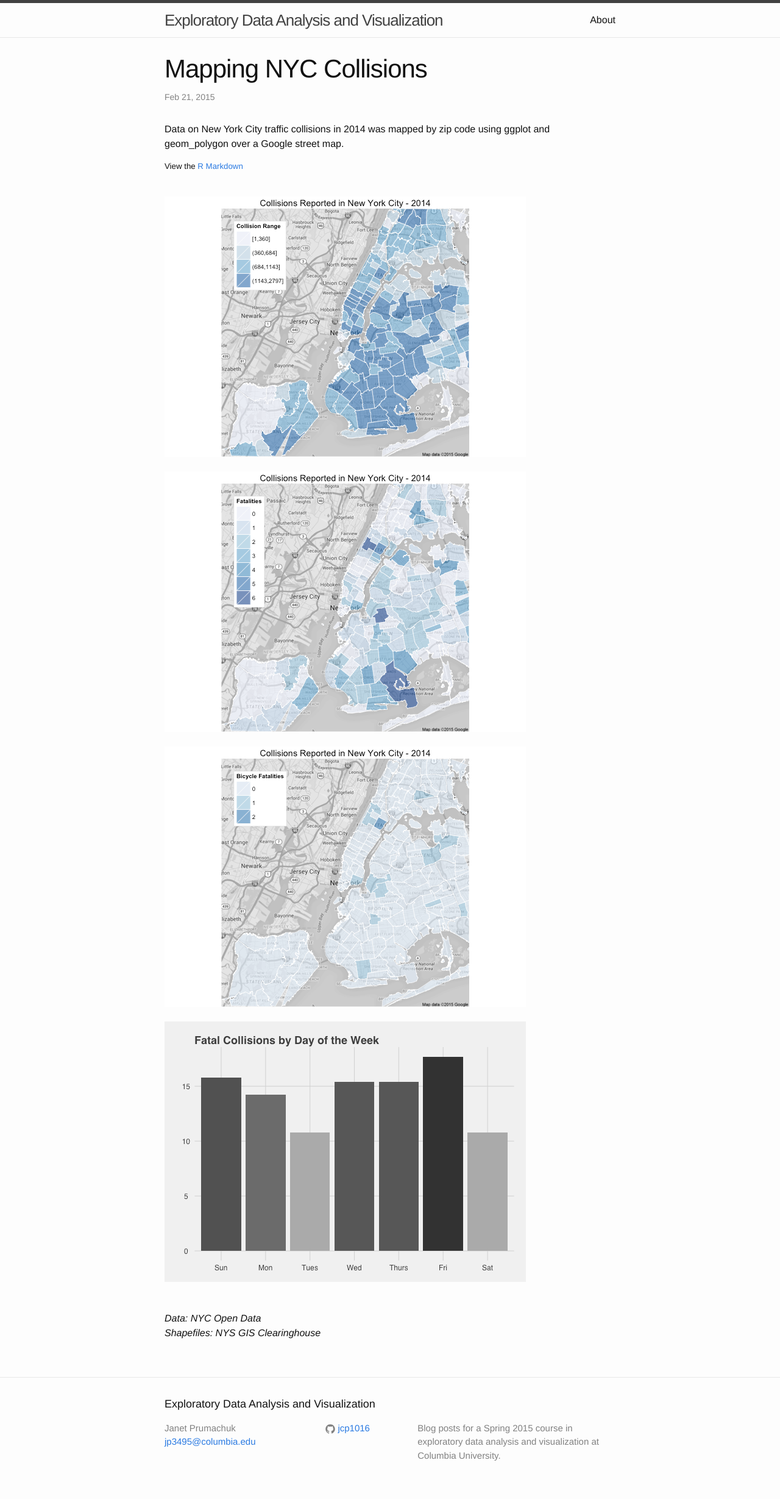
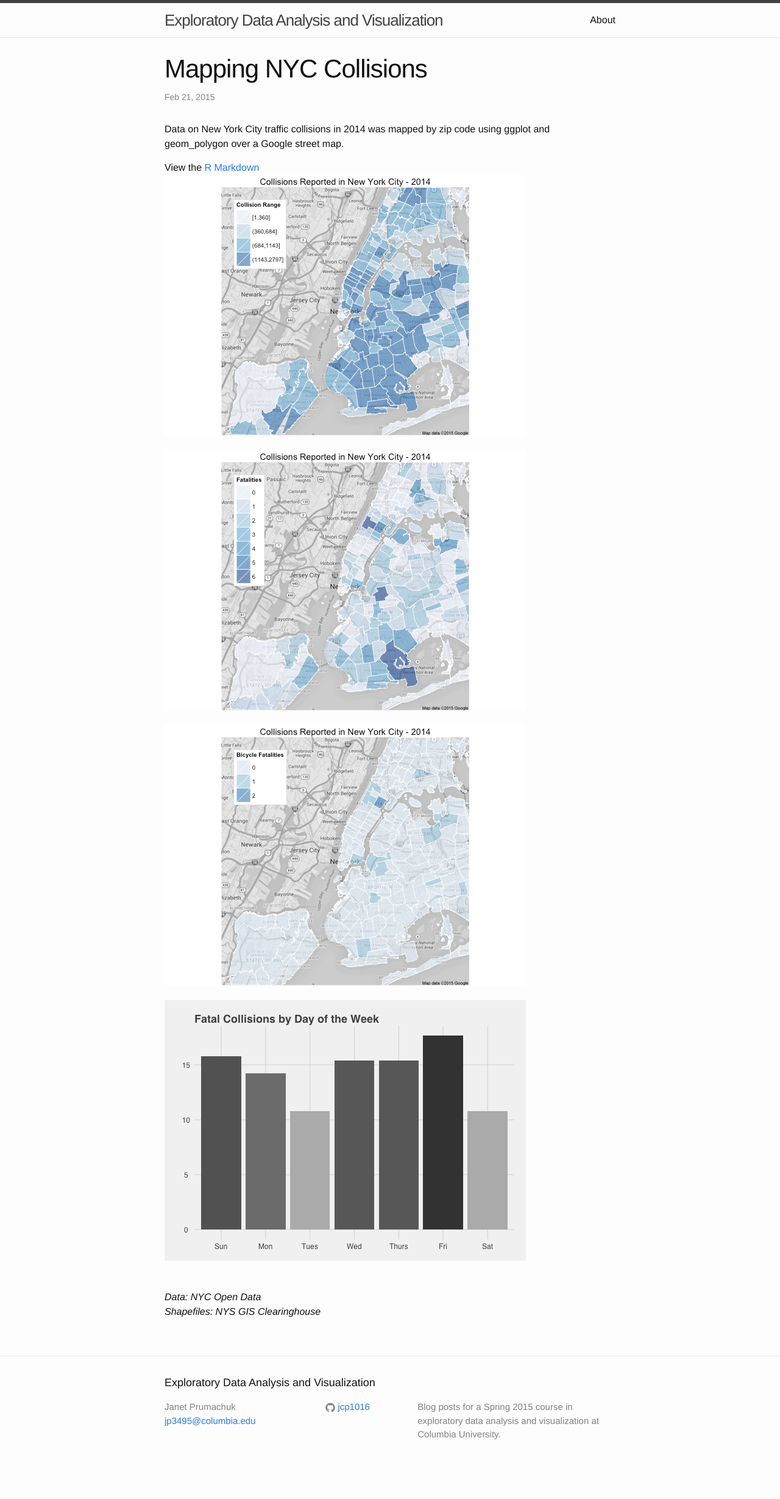
Before and after one commit to jcp1016/jcp1016.github.io, a Jekyll site: the page built from _posts/2015-02-21-nyc-collisions.markdown, in a window 1280 px wide. Shown: the whole page at 61% size. Built offline with Jekyll 4.4.1, drawn with Linux system fonts in a browser that asks for light colours; after the commit the page ends 2424 px from its top, so only the background shows below that.

```diff
--- a/_posts/2015-02-21-nyc-collisions.markdown
+++ b/_posts/2015-02-21-nyc-collisions.markdown
@@ -6,7 +6,7 @@ categories: data analysis maps nyc
 ---
 Data on New York City traffic collisions in 2014 was mapped by zip code using ggplot and geom_polygon over a Google street map.
 
-##### View the [R Markdown]({{ site.baseurl }}/assets/Main.html)
+View the [R Markdown]({{ site.baseurl }}/assets/Main.html)
 <br />
 ![All collisions]({{ site.baseurl }}/assets/AllCollisions.png)
 <br /><br />
```
